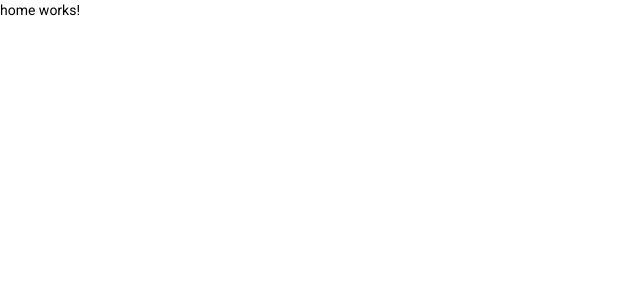
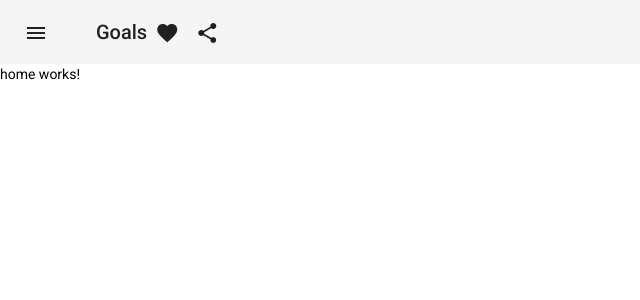
Before and after one commit to luanbuk/kpis-app, an Angular app: page / in a window 1280 px wide. Shown: the top 300 px of the page, without its empty margins (0-640 px from the left). Built offline with nearby package versions, Linux system fonts and the light colour scheme.

Commit message:
Home com layout base / ajustes em modulos

```diff
--- a/src/app/app.module.ts
+++ b/src/app/app.module.ts
@@ -3,9 +3,9 @@ import { BrowserModule } from '@angular/platform-browser';
 import { AppRoutingModule } from './app-routing.module';
 import { AppComponent } from './app.component';
 import { environment } from 'src/environments/environment';
-import { ThirdPartyModule } from './shared/third-party/third-party.module';
 import { ComponentsModule } from './shared/components/components.module';
 import { API_URL } from './core/api.service';
+import { FeaturesModule } from './features/features.module';
 
 @NgModule({
   declarations: [
@@ -14,8 +14,7 @@ import { API_URL } from './core/api.service';
   imports: [
     BrowserModule,
     AppRoutingModule,
-    ThirdPartyModule,
-    ComponentsModule
+    FeaturesModule
   ],
   providers: [
     { provide: API_URL, useValue: environment.api }
--- a/src/app/features/features.module.ts
+++ b/src/app/features/features.module.ts
@@ -1,4 +1,6 @@
+import { CommonModule } from '@angular/common';
 import { NgModule } from '@angular/core';
+import { ComponentsModule } from '../shared/components/components.module';
 import { HomeComponent } from './home/home.component';
 
 
@@ -7,6 +9,7 @@ import { HomeComponent } from './home/home.component';
     HomeComponent
   ],
   imports: [
+    CommonModule, ComponentsModule
   ]
 })
-export class LayoutsModule { }
+export class FeaturesModule { }
--- a/src/app/features/home/home.component.html
+++ b/src/app/features/home/home.component.html
@@ -1 +1,3 @@
-<p>home works!</p>
+<app-layout>
+    <p>home works!</p>
+</app-layout>
```
